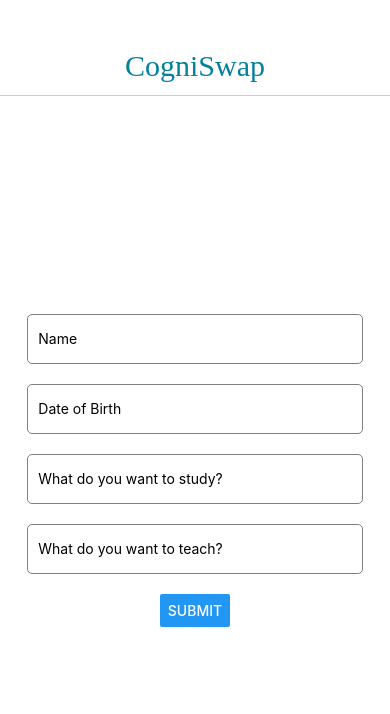
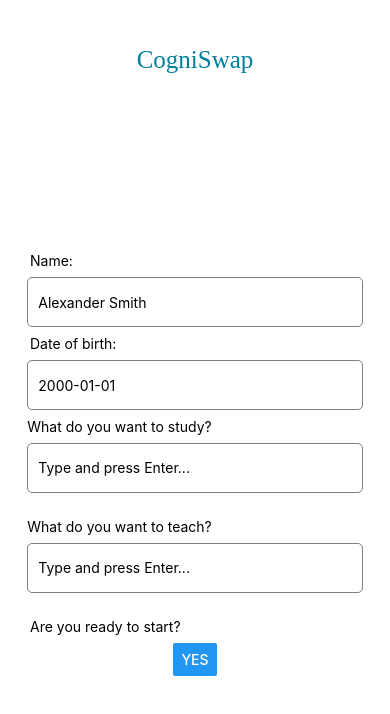
Before and after one commit to Misofser/cogniswap, a React Native app in the folder cogniswap-app/: screen / in a window 390 px wide. Shown: the top 714 px of the page. Built offline with nearby package versions, Linux system fonts and the light colour scheme; a web font is replaced by a local one.

Commit message:
Add custom input fields with chips for selecting study and teach subjects, and add text captions for other fields in the mobile app

```diff
--- /dev/null
+++ b/cogniswap-app/CustomTextField.js
@@ -0,0 +1,122 @@
+import React, { useState } from 'react';
+import { View, Text, TextInput, TouchableOpacity, StyleSheet } from 'react-native';
+
+const CustomTextField = ({ title, chips, setChips, suggestedChips }) => {
+  const [inputText, setInputText] = useState('');
+
+  const handleAddChip = (chip) => {
+    if (chip.trim() !== '') {
+      setChips([...chips, chip.trim()]);
+      setInputText('');
+    }
+  };
+
+  const handleRemoveChip = (chipToRemove) => {
+    setChips(chips.filter((chip) => chip !== chipToRemove));
+  };
+
+  const handleInputChange = (text) => {
+    setInputText(text);
+  };
+
+  const filteredSuggestions = suggestedChips.filter(
+    (suggestion) =>
+      suggestion.toLowerCase().indexOf(inputText.toLowerCase()) !== -1 &&
+      !chips.includes(suggestion)
+  );
+
+  return (
+    <View style={styles.container}>
+      <Text style={styles.title}>{title}</Text>
+      <View style={styles.chipContainer}>
+        {chips.map((chip) => (
+          <TouchableOpacity key={chip} onPress={() => handleRemoveChip(chip)}>
+            <View style={styles.chip}>
+              <Text style={styles.chipText}>{chip}</Text>
+            </View>
+          </TouchableOpacity>
+        ))}
+      </View>
+      <View style={styles.inputContainer}>
+        <TextInput
+          style={styles.input}
+          placeholder="Type and press Enter..."
+          value={inputText}
+          onChangeText={handleInputChange}
+          onSubmitEditing={() => handleAddChip(inputText)}
+        />
+      </View>
+      {inputText.trim() !== '' && suggestedChips.length > 0 && (
+        <View style={styles.suggestedChipsContainer}>
+          {filteredSuggestions.map((suggestion) => (
+            <TouchableOpacity key={suggestion} onPress={() => handleAddChip(suggestion)}>
+              <View style={styles.suggestedChip}>
+                <Text style={styles.suggestedChipText}>{suggestion}</Text>
+              </View>
+            </TouchableOpacity>
+          ))}
+        </View>
+      )}
+    </View>
+  );
+};
+
+const styles = StyleSheet.create({
+  container: {
+    width: '86%',
+    minHeight: 100,
+    alignItems: 'flex-start',
+    paddingBottom: 8,
+  },
+  title: {
+    textAlign: 'left',
+  },
+  chipContainer: {
+    flexDirection: 'row',
+    flexWrap: 'wrap',
+    marginBottom: 8,
+  },
+  chip: {
+    backgroundColor: '#5da5a9',
+    paddingHorizontal: 12,
+    paddingVertical: 6,
+    borderRadius: 16,
+    margin: 4,
+  },
+  chipText: {
+    color: 'white',
+  },
+  inputContainer: {
+    width: '100%',
+    borderColor: '#cccccc',
+    borderWidth: 1,
+    paddingHorizontal: 10,
+    height: 50,
+    borderWidth: 1,
+    borderColor: 'gray',
+    borderRadius: 5,
+  },
+  input: {
+    height: 46,
+  },
+  suggestedChipsContainer: {
+    marginTop: 8,
+    flexDirection: 'row',
+    flexWrap: 'wrap',
+    backgroundColor: '#f5f5f5',
+    borderRadius: 8,
+    padding: 4,
+  },
+  suggestedChip: {
+    backgroundColor: '#d9d9d9',
+    paddingHorizontal: 12,
+    paddingVertical: 6,
+    borderRadius: 16,
+    margin: 4,
+  },
+  suggestedChipText: {
+    color: 'black',
+  },
+});
+
+export default CustomTextField;
--- a/cogniswap-app/Navbar.js
+++ b/cogniswap-app/Navbar.js
@@ -32,17 +32,17 @@ const Navbar = () => {
 
 const styles = StyleSheet.create({
   container: {
-    height: 60,
+    height: 48,
     backgroundColor: '#ffffff',
     alignItems: 'center',
     justifyContent: 'center',
     marginTop: 36,
-    borderBottomWidth: 1,
-    borderBottomColor: '#CCC',
+    // borderBottomWidth: 1,
+    // borderBottomColor: '#CCC',
     elevation: 2,
   },
   title: {
-    fontSize: 30,
+    fontSize: 25,
     color: '#02809c',
     fontFamily: 'AdventPro-ExtraBold',
   },
--- a/cogniswap-app/RegistrationTable.js
+++ b/cogniswap-app/RegistrationTable.js
@@ -1,6 +1,7 @@
 import React, { useState } from 'react';
 import { View, TextInput, Button, Text, StyleSheet } from 'react-native';
 import DateTimePicker from '@react-native-community/datetimepicker';
+import CustomTextField from './CustomTextField';
 
 const SERVER_URL = process.env.EXPO_PUBLIC_SERVER_URL;
 
@@ -16,26 +17,11 @@ const RegistrationTable = ({ onRegistrationComplete, setLoading }) => {
 
   const [selectedDate, setSelectedDate] = useState(new Date());
   const [showDatePicker, setShowDatePicker] = useState(false);
-  const [textInputValue, setTextInputValue] = useState('');
 
   const handleInputChange = (name, value) => {
     setFormData(prevFormData => ({
       ...prevFormData,
       [name]: value
-    }));
-  };
-
-  const handleStudyChange = (value) => {
-    setFormData((prevFormData) => ({
-      ...prevFormData,
-      study: value.split(',').map(item => item.trim()) // Split the input string by commas and trim whitespace for each element
-    }));
-  };
-
-  const handleTeachChange = (value) => {
-    setFormData((prevFormData) => ({
-      ...prevFormData,
-      teach: value.split(',').map(item => item.trim()) // Split the input string by commas and trim whitespace for each element
     }));
   };
 
@@ -105,16 +91,23 @@ const RegistrationTable = ({ onRegistrationComplete, setLoading }) => {
   return (
     <View style={styles.container}>
       {errorMessage ? <Text style={styles.errorText}>{errorMessage}</Text> : null}
+
+      <View style={styles.titleContainer}>
+        <Text style={styles.title}>Name:</Text>
+      </View>
       <TextInput
         style={styles.input}
-        placeholder="Name"
+        placeholder="Alexander Smith"
         value={formData.name}
         onChangeText={value => handleInputChange('name', value)}
       />
 
+      <View style={styles.titleContainer}>
+        <Text style={styles.title}>Date of birth:</Text>
+      </View>
       <TextInput
         style={styles.input}
-        placeholder="Date of Birth"
+        placeholder="2000-01-01"
         value={formData.dateOfBirth} // Display dateOfBirth in the TextInput
         onFocus={() => setShowDatePicker(true)}
       />
@@ -127,20 +120,24 @@ const RegistrationTable = ({ onRegistrationComplete, setLoading }) => {
         />
       )}
 
-      <TextInput
-        style={styles.input}
-        placeholder="What do you want to study?"
-        value={formData.study.join(', ')}
-        onChangeText={handleStudyChange}
+      <CustomTextField
+        title="What do you want to study?"
+        chips={formData.study}
+        setChips={(chips) => handleInputChange('study', chips)}
+        suggestedChips={['Math', 'Programming', 'Artificial Intelligence (AI)', 'English', 'Spanish', 'German', 'Georgian', 'Science', 'History', 'Art']} // Add suggested chips here
       />
 
-      <TextInput
-        style={styles.input}
-        placeholder="What do you want to teach?"
-        value={formData.teach.join(', ')}
-        onChangeText={handleTeachChange}
+      <CustomTextField
+        title="What do you want to teach?"
+        chips={formData.teach}
+        setChips={(chips) => handleInputChange('teach', chips)}
+        suggestedChips={['Math', 'Programming', 'Artificial Intelligence (AI)', 'English', 'Spanish', 'German', 'Georgian', 'Science', 'History', 'Art']} // Add suggested chips here
       />
-      <Button title="Submit" onPress={handleSubmit} />
+
+      <View style={styles.titleContainer}>
+        <Text style={styles.title}>Are you ready to start?</Text>
+      </View>
+      <Button title="Yes" onPress={handleSubmit} />
     </View>
   );
 };
@@ -149,7 +146,15 @@ const styles = StyleSheet.create({
   container: {
     flex: 1,
     justifyContent: 'center',
-    alignItems: 'center',
+    alignItems: "center",
+  },
+  titleContainer: {
+    marginLeft: 30,
+    alignSelf: 'flex-start', // Align the title to the left
+    marginBottom: 8,
+  },
+  title: {
+    textAlign: 'left',
   },
   input: {
     width: '86%',
@@ -157,7 +162,7 @@ const styles = StyleSheet.create({
     borderWidth: 1,
     borderColor: 'gray',
     borderRadius: 5,
-    marginBottom: 20,
+    marginBottom: 8,
     paddingHorizontal: 10,
   },
 
```
